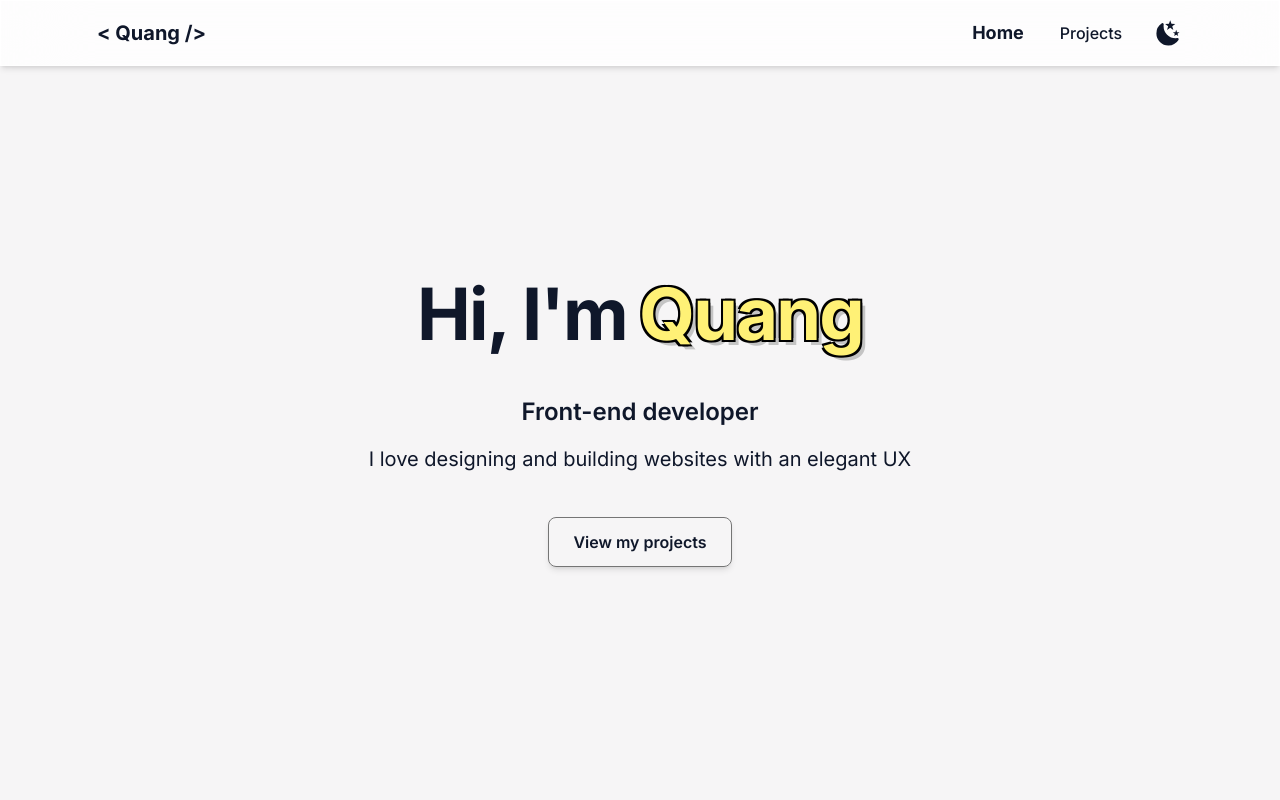
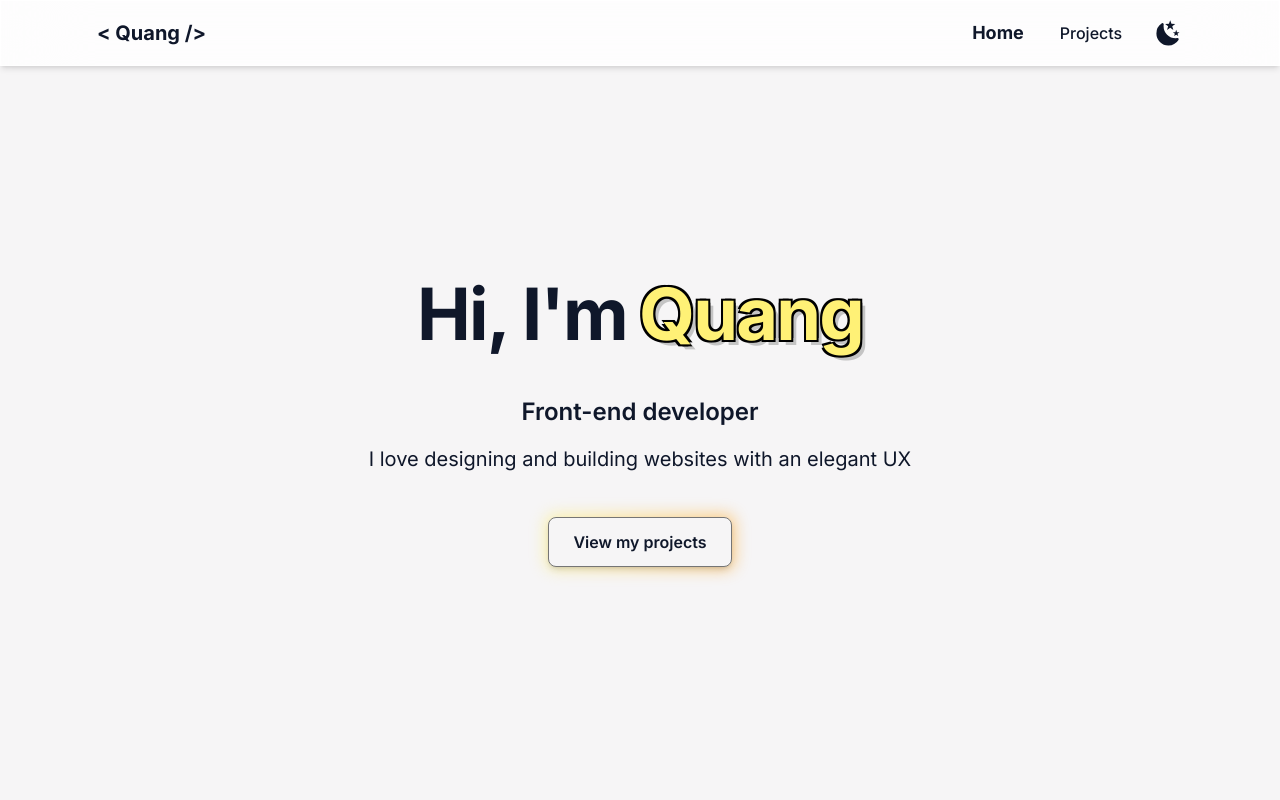
Before and after one commit to quangnvo/qn, a Next.js app: page / in a window 1280 px wide. Shown: the top 800 px of the page. Built offline with nearby package versions, Linux system fonts and the light colour scheme.

Commit message:
add glowing effect for button

```diff
--- a/app/layout.tsx
+++ b/app/layout.tsx
@@ -6,7 +6,9 @@ import NavBar from '@/components/main-nav'
 import { ThemeProvider } from '@/components/theme-provider';
 
 
-const inter = Inter({ subsets: ['latin'] })
+const inter = Inter({
+  subsets: ['latin'],
+})
 
 export const metadata = {
   title: "Quang | Front-end developer",
@@ -20,7 +22,7 @@ export default function RootLayout({
 }) {
   return (
     <html lang="en" suppressHydrationWarning>
-      <body className={`${inter.className} bg-light-50 dark:bg-dark`}>
+      <body className={`${inter.className} bg-light-50 dark:bg-dark font-inter`}>
         <ThemeProvider attribute="class" defaultTheme="system" enableSystem>
           <NavBar />
           {children}
--- a/app/page.tsx
+++ b/app/page.tsx
@@ -148,12 +148,14 @@ export default function Home() {
 							</div>
 
 							{/* Button projects */}
-							<Link href="/projects">
-								<button className='mt-5 text-base md:text-md animate__animated animate__fadeInLeft shadow-md font-semibold px-6 py-3 rounded-lg border border-gray-600 bg-light hover:bg-gray-200'>
-									View my projects
-								</button>
-							</Link>
-
+							<div className="relative mt-5 animate__animated animate__fadeInLeft group">
+								<div className="absolute -inset-0.5 bg-gradient-to-r from-yellow-300 to-orange-400 rounded-lg blur opacity-60 group-hover:opacity-100 transition duration-400"></div>
+								<Link href="/projects">
+									<button className='relative text-base md:text-md  shadow-md font-semibold px-6 py-3 rounded-lg border border-gray-600 bg-light hover:bg-gray-200 dark:hover:bg-black bg-light-50 dark:bg-dark'>
+										View my projects
+									</button>
+								</Link>
+							</div>
 
 						</div>
 					</div>
@@ -170,7 +172,7 @@ export default function Home() {
 								About me
 							</h2>
 							{/* Text */}
-							<div className="text-base md:text-lg mt-5 md:w-11/12" style={{ lineHeight: '35px' }}>
+							<div className="text-base md:text-lg mt-5 lg:w-11/12" style={{ lineHeight: '35px' }}>
 								<p className='my-4 text-justify'>
 									Lorem ipsum dolor sit amet, consectetur adipiscing elit, sed do eiusmod tempor incididunt ut labore et dolore magna aliqua. Ut enim ad minim veniam, quis nostrud exercitation ullamco laboris nisi ut aliquip ex ea commodo consequat. Duis aute irure dolor in reprehenderit in voluptate velit esse cillum dolore eu fugiat nulla pariatur. Excepteur sint occaecat cupidatat non proident, sunt in culpa qui officia deserunt mollit anim id est laborum.
 								</p>
@@ -179,7 +181,7 @@ export default function Home() {
 					</div>
 
 
-					<div className="col-span-5 flex items-center justify-start">
+					<div className=" col-span-5 flex items-center justify-start">
 						<Image
 							src="/images/profile-picture.png"
 							alt='profile picture'
@@ -187,6 +189,7 @@ export default function Home() {
 							height={500}
 						/>
 					</div>
+
 				</section>
 				{/* ---------- End section about */}
 
--- a/components/logo.tsx
+++ b/components/logo.tsx
@@ -3,7 +3,7 @@ import Link from "next/link"
 export default function Logo() {
     return (
         <Link href="/">
-            <span className="font-bold text-xl dark:hover:text-yellow-200">&lt; Quang /&gt;</span>
+            <span className="font-bold text-xl dark:hover:text-yellow-200 font-sans">&lt; Quang /&gt;</span>
         </Link>
     )
 }
```
